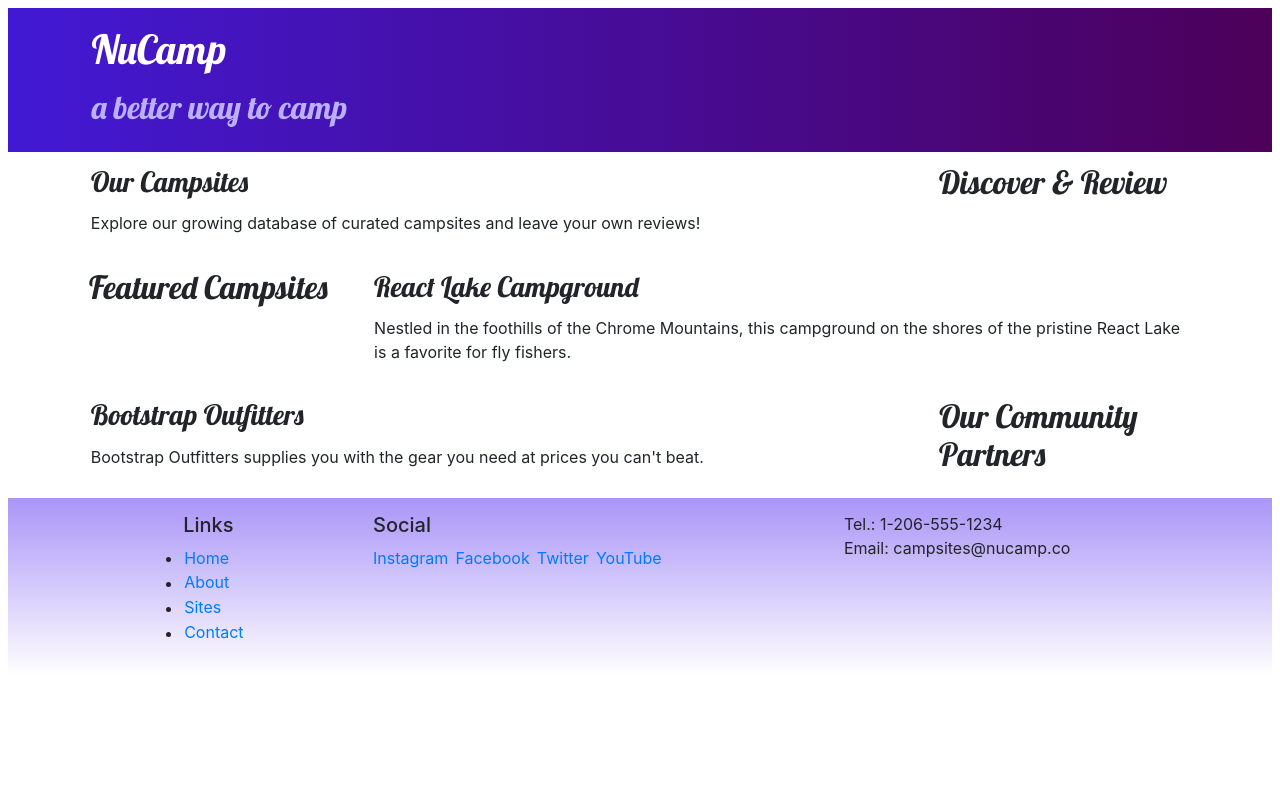
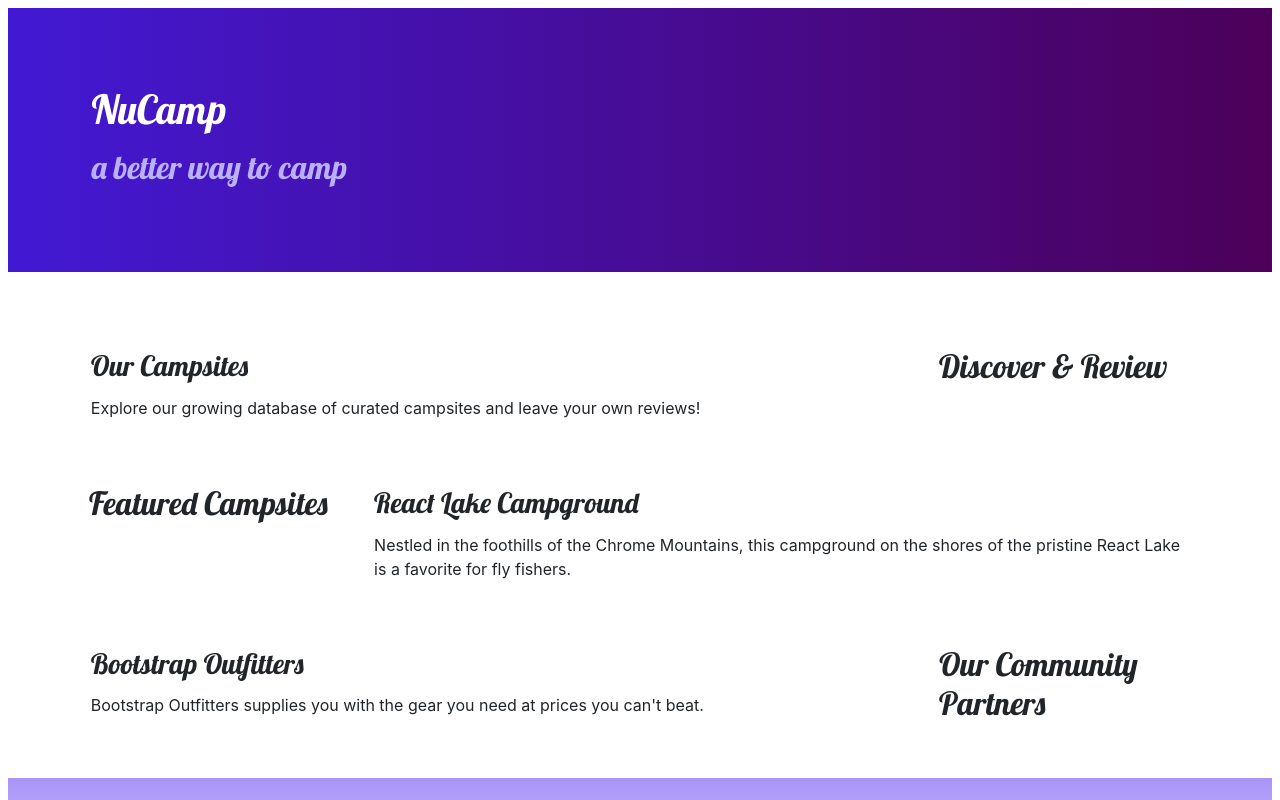
Before and after one commit to ian102423/NPM-project, a website: page index.html in a window 1280 px wide. Shown: the top 800 px of the page. Drawn offline with nearby package versions, Linux system fonts and the light colour scheme.

Commit message:
19.1.29 Change 2

```diff
--- a/index.html
+++ b/index.html
@@ -21,7 +21,7 @@
   </head>
 
   <body>
-    <header>
+    <header class="jumbotron jumbotron-fluid">
       <div class="container">
         <div class="row">
           <div class="col">
@@ -33,7 +33,7 @@
     </header>
 
     <div class="container">
-      <div class="row">
+      <div class="row" id="margin-top-bot">
         <div class="col-sm-4 order-sm-last col-md-3">
           <h2>Discover & Review</h2>
         </div>
@@ -46,7 +46,7 @@
         </div>
       </div>
 
-      <div class="row">
+      <div class="row" id="margin-top-bot">
         <div class="col-sm-4 col-md-3">
           <h2>Featured Campsites</h2>
         </div>
@@ -59,7 +59,7 @@
         </div>
       </div>
 
-      <div class="row">
+      <div class="row" id="margin-top-bot">
         <div class="col-sm-4 order-sm-last col-md-3">
           <h2>Our Community Partners</h2>
         </div>
@@ -73,7 +73,7 @@
       </div>
     </div>
 
-    <footer>
+    <footer id="padding-top-bot">
       <div class="container">
         <div class="row">
           <div class="col-4 col-sm-2 offset-1">
```
Also changed, not shown: aboutus.html (+1 -1 lines).
